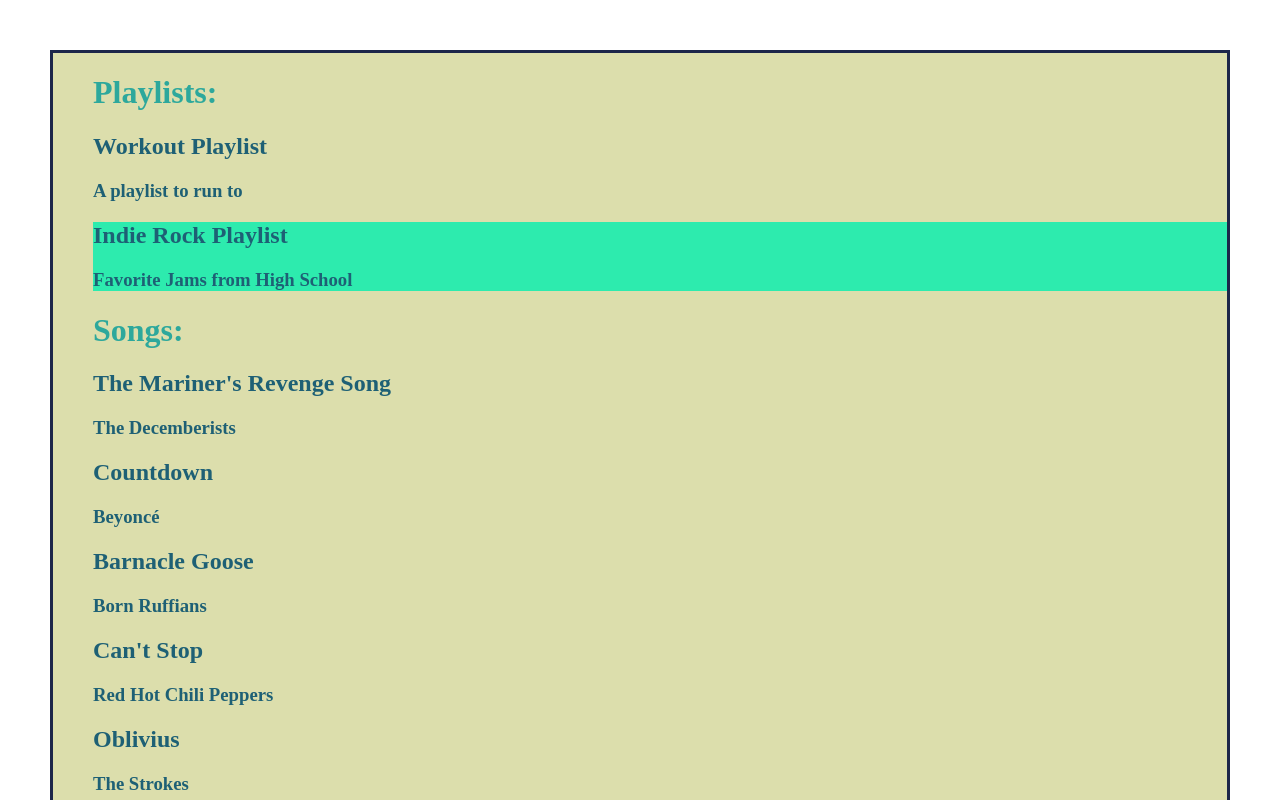
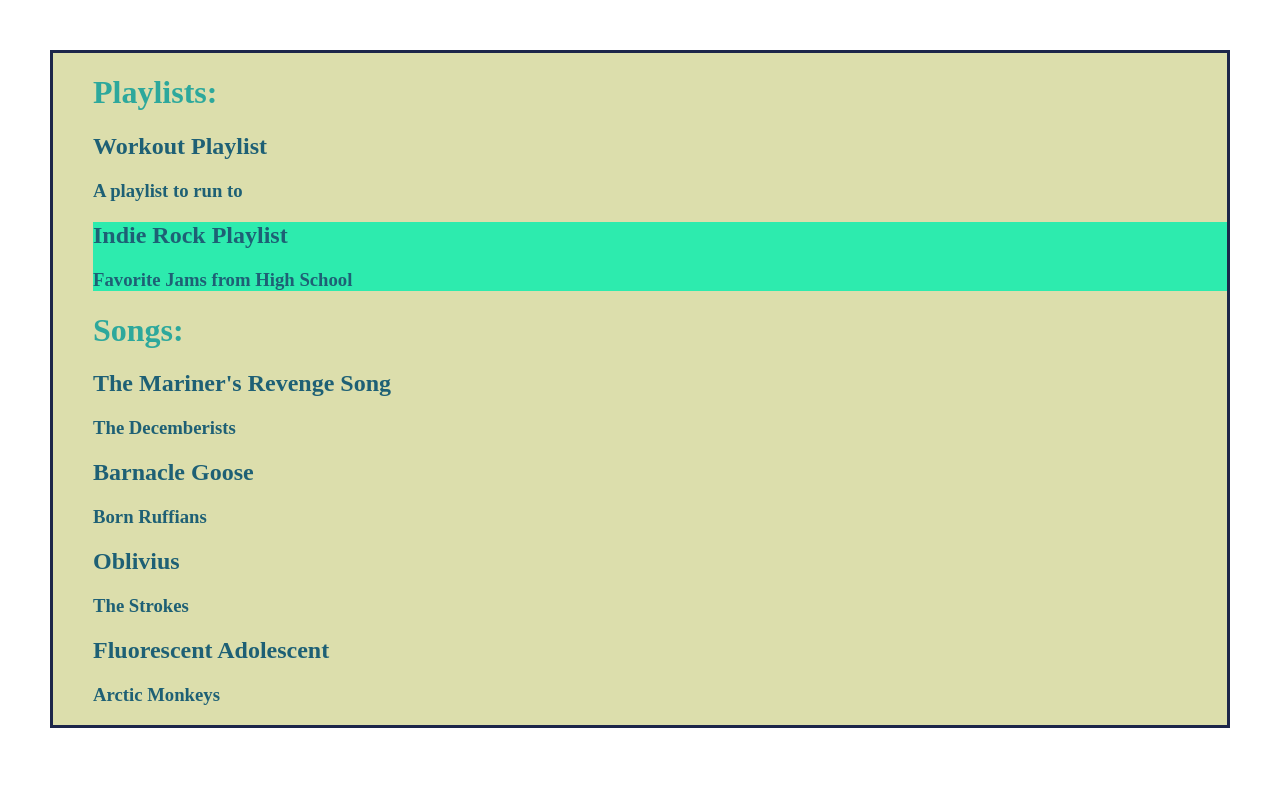
Before and after one commit to Greg-Rose/Launch-Academy-Supplemental-Curriculum-React, a React app in the folder react-marathon/: page / in a window 1280 px wide. Shown: the top 800 px of the page. Built offline with nearby package versions, Linux system fonts and the light colour scheme; the HTML template or start-up script is replaced by a standard one.

Commit message:
completed step 4 of react-marathon challenge

```diff
--- a/react-marathon/src/containers/App.js
+++ b/react-marathon/src/containers/App.js
@@ -9,11 +9,17 @@
 
   render() {
     let data = this.props.data;
+    let selectedPlaylist = data.playlists.find(playlist => {
+      return playlist.id == data.selectedPlaylistId;
+    });
+    let currentSongs = data.songs.filter(song => {
+      return selectedPlaylist.songs.includes(song.id);
+    });
 
     return (
       <ul className="App row">
         <PlaylistCollection playlists={data.playlists} selectedPlaylistId={data.selectedPlaylistId} />
-        <SongCollection songs={data.songs} />
+        <SongCollection songs={currentSongs} />
       </ul>
     );
   }
```
